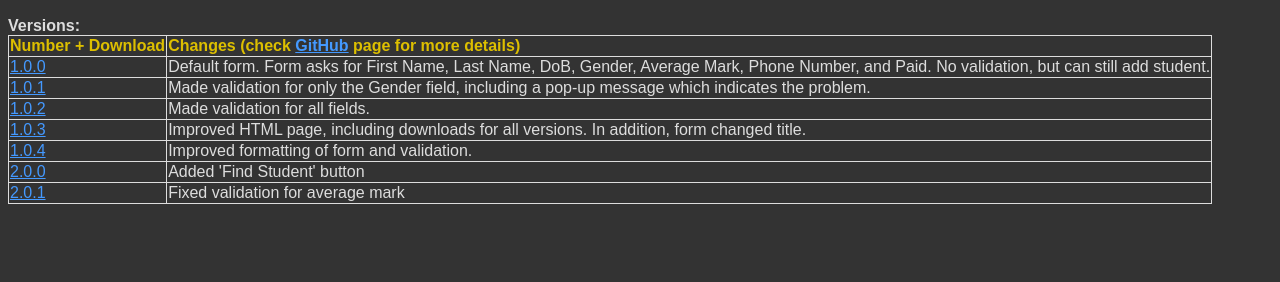
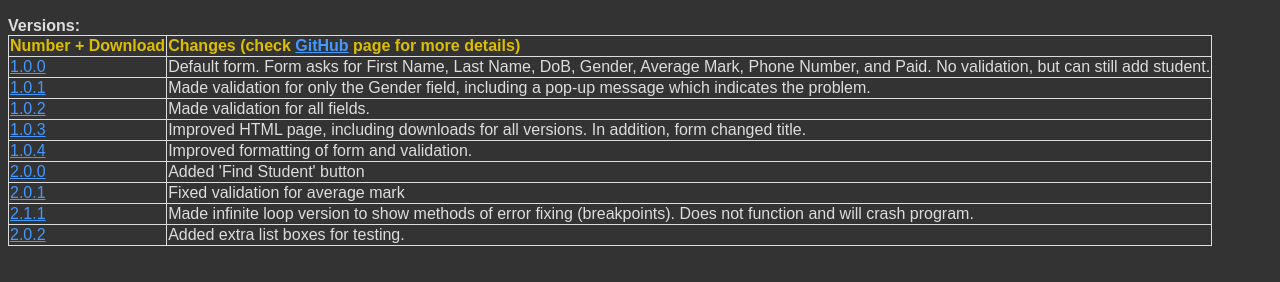
Before and after one commit to NoahNY/12-StdDataBase, a plain HTML site: page index.html in a window 1280 px wide. Shown: the part 134-416 px from the top of the page. Drawn offline with Linux system fonts and the light colour scheme.

Commit message:
Versions 2.1.1 and 2.0.2 added into html file.

```diff
--- a/index.html
+++ b/index.html
@@ -20,7 +20,7 @@
             <th>Changes (check <a href="https://github.com/NoahNY/12-StdDataBase/releases" target="_blank">GitHub</a> page for more details)</th>
         </tr>
         <tr>
-            <td ><a href="https://github.com/NoahNY/12-StdDataBase/releases/download/v1.0.0/StudArrayWithFind.exe" target="_blank">1.0.0</a></td>
+            <td><a href="https://github.com/NoahNY/12-StdDataBase/releases/download/v1.0.0/StudArrayWithFind.exe" target="_blank">1.0.0</a></td>
             <td>Default form. Form asks for First Name, Last Name, DoB, Gender, Average Mark, Phone Number, and Paid. No validation, but can still add student.</td>
         </tr>
         <tr>
@@ -47,6 +47,14 @@
             <td><a href="https://github.com/NoahNY/12-StdDataBase/releases/download/v2.0.1/StudArrayWithFind.exe">2.0.1</a></td>
             <td>Fixed validation for average mark</td>
         </tr>
+        <tr>
+            <td><a href="https://github.com/NoahNY/12-StdDataBase/releases/download/v2.1.1/StudArrayWithFind.exe">2.1.1</a></td>
+            <td>Made infinite loop version to show methods of error fixing (breakpoints). Does not function and will crash program.</td>
+        </tr>
+        <tr>
+            <td><a href="https://github.com/NoahNY/12-StdDataBase/releases/download/v2.0.2/StudArrayWithFind.exe">2.0.2</a></td>
+            <td>Added extra list boxes for testing.</td>
+        </tr>
     </table>
 </body>
 
```
